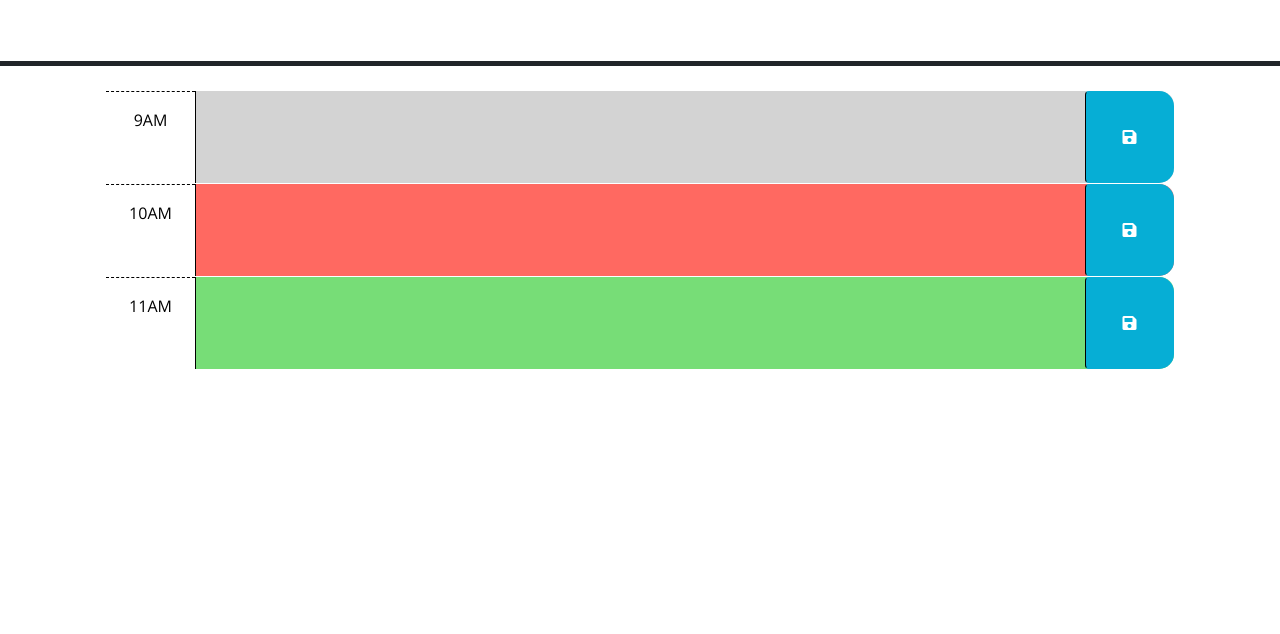
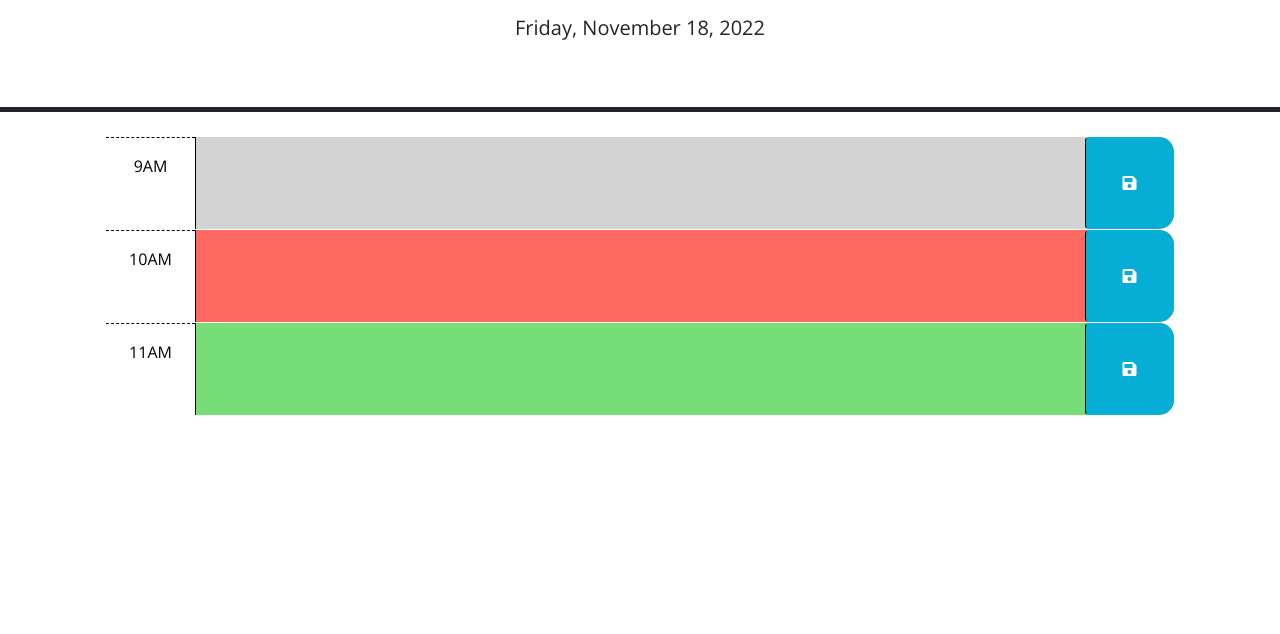
Before and after one commit to lutz143/daily-panner-app, a plain HTML site: page index.html in a window 1280 px wide. Shown: the part 166-800 px from the top of the page. Drawn offline with nearby package versions, Linux system fonts and the light colour scheme.

Commit message:
capture currentDay element and render current time at top of page

```diff
--- a/index.html
+++ b/index.html
@@ -19,7 +19,7 @@
       rel="stylesheet"
     />
     <link rel="stylesheet" href="style.css" />
-    <title>Work Day Scheduler</title>
+    <title>Work Day Scheduler_In Development</title>
   </head>
 
   <body>
--- a/script.js
+++ b/script.js
@@ -2,7 +2,11 @@
 // the code isn't run until the browser has finished rendering all the elements
 // in the html.
 
-const today = dayjs().format('MM/DD/YYYY');
+// capture relevant elements for future rendering
+var currentTimeEl = $("#currentDay");
+
+
+const today = dayjs().format('dddd, MMMM D, YYYY');
 const testTime = dayjs('2022-11-16T20:00:00');
 const testTime2 = dayjs('2022-11-16T22:00:00');
 const timeNow = dayjs().format('MM/DD/YYYY HH:mm A');
@@ -12,6 +16,14 @@ console.log(testTime);
 console.log(dayjs().isAfter(testTime));
 console.log(dayjs().isAfter(testTime2));
 
+
+// create function to render current time at top of the page
+function displayTimeNow(){
+  console.log(currentTimeEl);
+  currentTimeEl.text(today);
+}
+
+displayTimeNow();
 
 function handleFormSubmit(event) {
   event.preventDefault();
```
